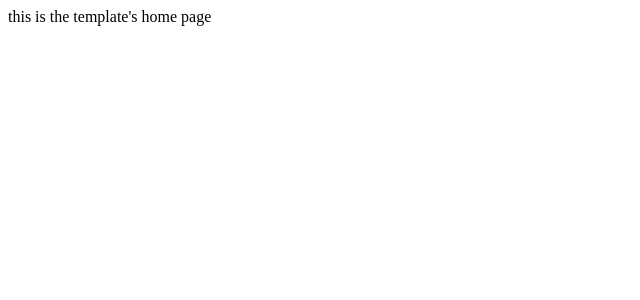
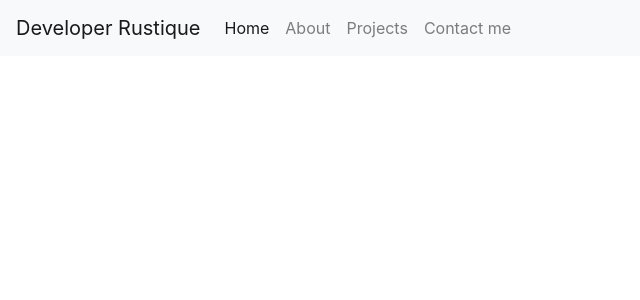
Before and after one commit to URustique/Rustique-Port, a Django app: page / in a window 1280 px wide. Shown: the top 300 px of the page, without its empty margins (0-640 px from the left). Run offline with Django 3.2, Linux system fonts and the light colour scheme.

Commit message:
added home.html

```diff
--- a/templates/home.html
+++ b/templates/home.html
@@ -1,11 +1,49 @@
-<!DOCTYPE html>
+<!doctype html>
 <html lang="en">
-<head>
-    <meta charset="UTF-8">
-    <meta name="viewport" content="width=device-width, initial-scale=1.0">
+  <head>
+    <!-- Required meta tags -->
+    <meta charset="utf-8">
+    <meta name="viewport" content="width=device-width, initial-scale=1, shrink-to-fit=no">
+
+    <!-- Bootstrap CSS -->
+    <link rel="stylesheet" href="https://cdn.jsdelivr.net/npm/bootstrap@4.5.3/dist/css/bootstrap.min.css" integrity="sha384-TX8t27EcRE3e/ihU7zmQxVncDAy5uIKz4rEkgIXeMed4M0jlfIDPvg6uqKI2xXr2" crossorigin="anonymous">
+
     <title>Home</title>
-</head>
-<body>
-    this is the template's home page
-</body>
+  </head>
+  <body>
+    <nav class="navbar navbar-expand-lg navbar-light bg-light">
+        <a class="navbar-brand" href="#">Developer Rustique</a>
+        <button class="navbar-toggler" type="button" data-toggle="collapse" data-target="#navbarNav" aria-controls="navbarNav" aria-expanded="false" aria-label="Toggle navigation">
+          <span class="navbar-toggler-icon"></span>
+        </button>
+        <div class="collapse navbar-collapse" id="navbarNav">
+          <ul class="navbar-nav">
+            <li class="nav-item active">
+              <a class="nav-link" href="/home">Home <span class="sr-only">(current)</span></a>
+            </li>
+            <li class="nav-item">
+              <a class="nav-link" href="/about">About</a>
+            </li>
+            <li class="nav-item">
+              <a class="nav-link" href="/projects">Projects</a>
+            </li>
+            <li class="nav-item">
+              <a class="nav-link" href="/contact">Contact me</a>
+            </li>
+          </ul>
+        </div>
+      </nav>
+
+    <!-- Optional JavaScript; choose one of the two! -->
+
+    <!-- Option 1: jQuery and Bootstrap Bundle (includes Popper) -->
+    <script src="https://code.jquery.com/jquery-3.5.1.slim.min.js" integrity="sha384-DfXdz2htPH0lsSSs5nCTpuj/zy4C+OGpamoFVy38MVBnE+IbbVYUew+OrCXaRkfj" crossorigin="anonymous"></script>
+    <script src="https://cdn.jsdelivr.net/npm/bootstrap@4.5.3/dist/js/bootstrap.bundle.min.js" integrity="sha384-ho+j7jyWK8fNQe+A12Hb8AhRq26LrZ/JpcUGGOn+Y7RsweNrtN/tE3MoK7ZeZDyx" crossorigin="anonymous"></script>
+
+    <!-- Option 2: jQuery, Popper.js, and Bootstrap JS
+    <script src="https://code.jquery.com/jquery-3.5.1.slim.min.js" integrity="sha384-DfXdz2htPH0lsSSs5nCTpuj/zy4C+OGpamoFVy38MVBnE+IbbVYUew+OrCXaRkfj" crossorigin="anonymous"></script>
+    <script src="https://cdn.jsdelivr.net/npm/popper.js@1.16.1/dist/umd/popper.min.js" integrity="sha384-9/reFTGAW83EW2RDu2S0VKaIzap3H66lZH81PoYlFhbGU+6BZp6G7niu735Sk7lN" crossorigin="anonymous"></script>
+    <script src="https://cdn.jsdelivr.net/npm/bootstrap@4.5.3/dist/js/bootstrap.min.js" integrity="sha384-w1Q4orYjBQndcko6MimVbzY0tgp4pWB4lZ7lr30WKz0vr/aWKhXdBNmNb5D92v7s" crossorigin="anonymous"></script>
+    -->
+  </body>
 </html>
```
